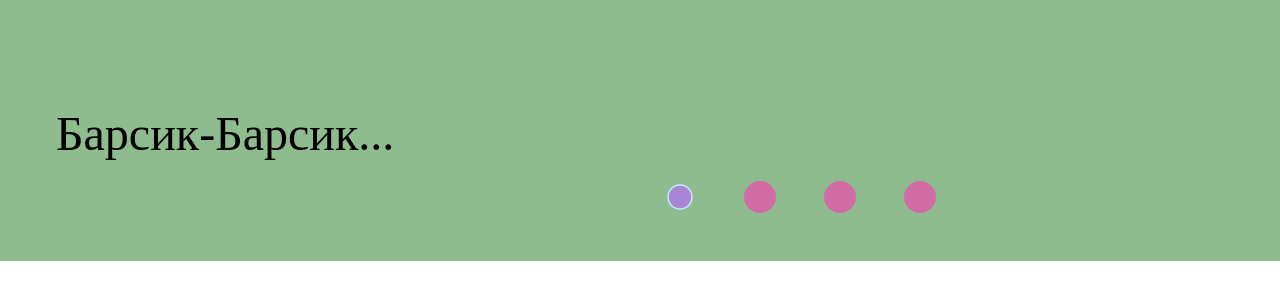
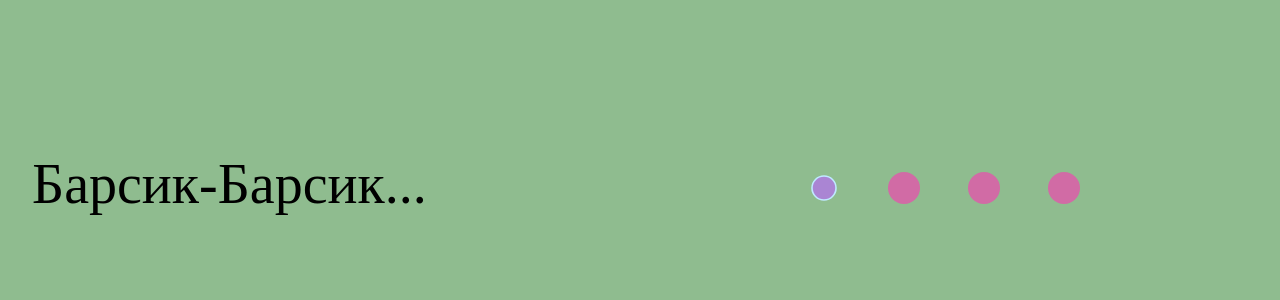
Before and after one commit to wendy-bear/cssMemSlider, a plain HTML site: page cssMemSlider/index.html in a window 1280 px wide. Shown: the part 1504-1804 px from the top of the page. Before the commit the page ends 1765 px from the top, so only its background shows below. Drawn offline with Linux system fonts and the light colour scheme.

Commit message:
add: style label (Mon, May 16, 2022 14.35:24 PM)

```diff
--- a/cssMemSlider/style.css
+++ b/cssMemSlider/style.css
@@ -12,14 +12,16 @@
 }
 
 .container {
-  max-width: calc(75rem + 2rem);
+  max-width: 100vw;
+  /* max-width: calc(75rem + 2rem);*/
   padding: 2rem;
   margin: auto;
 }
 
 input {
-  width: 0;
-  height: 0;
+  display: none;
+  /*width: 0;
+  height: 0;*/
 }
 
 .slider {
@@ -36,7 +38,8 @@ input {
 .slide-item {
   width: 100%;
   flex-shrink: 0;
-  transition: 0.3s ease-in-out;
+  transition: all 0.3s ease;
+  /*transition: 0.3s ease-in-out;*/
 }
 
 .slide-item > img {
@@ -56,31 +59,33 @@ input {
 }
 
 .texts__slider > p {
-  font-size: 3rem;
+  font-size: 3.5rem;
   width: 100%;
   flex-shrink: 0;
-  transition: 0.3s ease-in-out;
+  transition: all 0.3s ease;
+  /*transition: 0.3s ease-in-out;*/
 }
 
 .navigation__slider {
   flex: 1;
-  padding-top: 5%;
+  padding-top: 1%;
   display: flex;
   flex-wrap: wrap;
   height: fit-content;
+  justify-content: center;
 }
 
 .label__container {
-  padding: 1rem;
-  cursor: pointer;
+  padding: 0.5rem;
   user-select: none;
   display: flex;
   justify-content: center;
-  transition: 0.3s ease-in-out;
+  transition: all 0.3s ease;
+  /*transition: 0.3s ease-in-out;*/
 }
 
 .label__container:hover span {
-  background: #bfe9ff;
+  background: #008000;
 }
 
 .label__container:active span {
@@ -143,5 +148,7 @@ span {
 @media screen and (max-width: 47.938rem) {
   .texts__slider > p {
     font-size: 1.5rem;
+    padding-top: 1.5rem;
+    text-align: center;
   }
 }
```
